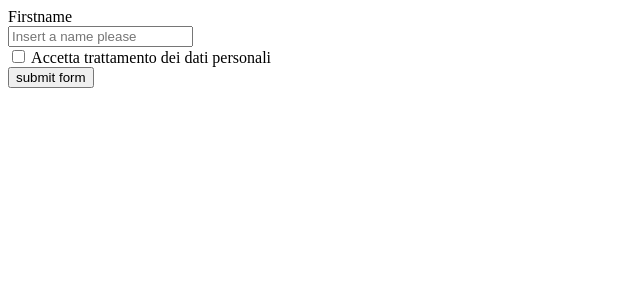
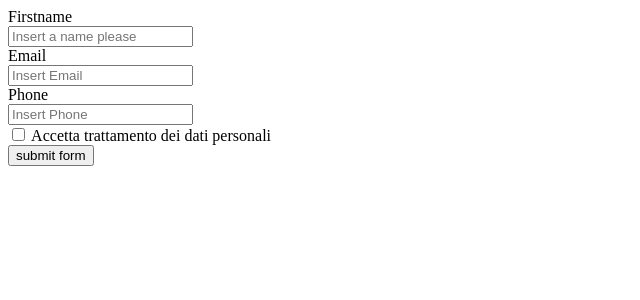
Before and after one commit to sebrs3018/Vue-Performance, a Vue app: page / in a window 1280 px wide. Shown: the top 300 px of the page, without its empty margins (0-640 px from the left). Built offline with nearby package versions, Linux system fonts and the light colour scheme.

Commit message:
Added some comments and regex ready to use!

```diff
--- a/src/Views/BaseForm.vue
+++ b/src/Views/BaseForm.vue
@@ -1,17 +1,24 @@
 <script lang="ts" setup>
-import { reactive, computed, ref } from "vue";
-import { useVuelidate } from "@vuelidate/core";
 //import { required, minLength } from "@vuelidate/validators";
 import cinput from "@/components/BaseComponents/cinput.vue";
 import useValidator from "@/Composables/useValidator";
 import BaseCheckbox from "@/components/BaseComponents/BaseCheckbox.vue";
-import { required } from "@/Composables/ValidatorHelpers";
-const { firstName, privacy, validate } = useValidator(
+import { required, email, phone } from "@/Composables/ValidatorHelpers";
+const { firstName, privacy, userEmail, userPhone, validate } = useValidator(
   {
     firstName: "",
     privacy: false,
+    userEmail: "",
+    userPhone: "",
   },
   {
+    userPhone: {
+      phone,
+    },
+    userEmail: {
+      required,
+      email,
+    },
     firstName: {
       required,
     },
@@ -22,10 +29,7 @@ const { firstName, privacy, validate } = useValidator(
   }
 );
 
-console.log({ privacy, firstName });
-
 const submitValue = () => {
-  // v$.value.$validate();
   const isFormValid = validate();
   !isFormValid && console.log("The submitted form is not valid");
 };
@@ -42,6 +46,26 @@ const submitValue = () => {
       :on-keyup-enter-clear="false"
       :readonly="false"
     />
+    <cinput
+      type="email"
+      name="email"
+      :validator="userEmail.validator"
+      v-model="userEmail.value"
+      label="Email"
+      placeholder="Insert Email"
+      :on-keyup-enter-clear="false"
+      :readonly="false"
+    />
+    <cinput
+      type="phone"
+      name="Phone"
+      :validator="userPhone.validator"
+      v-model="userPhone.value"
+      label="Phone"
+      placeholder="Insert Phone"
+      :on-keyup-enter-clear="false"
+      :readonly="false"
+    />
     <BaseCheckbox v-model="privacy.value" :validator="privacy.validator">
       <template #label> Accetta trattamento dei dati personali </template>
     </BaseCheckbox>
```
